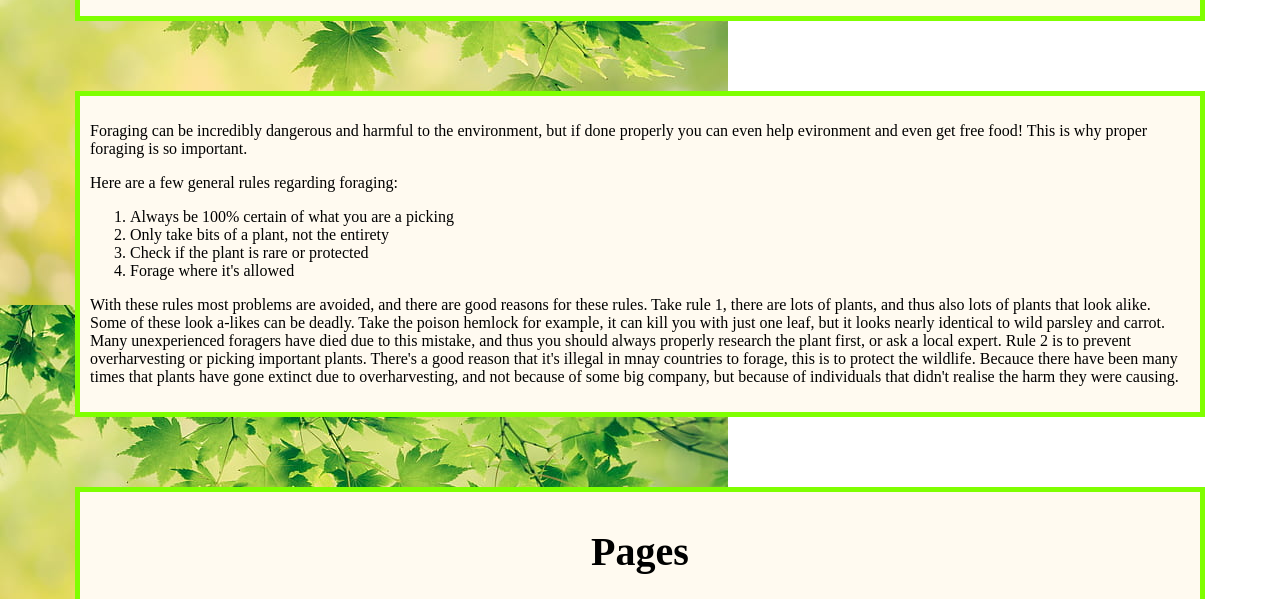
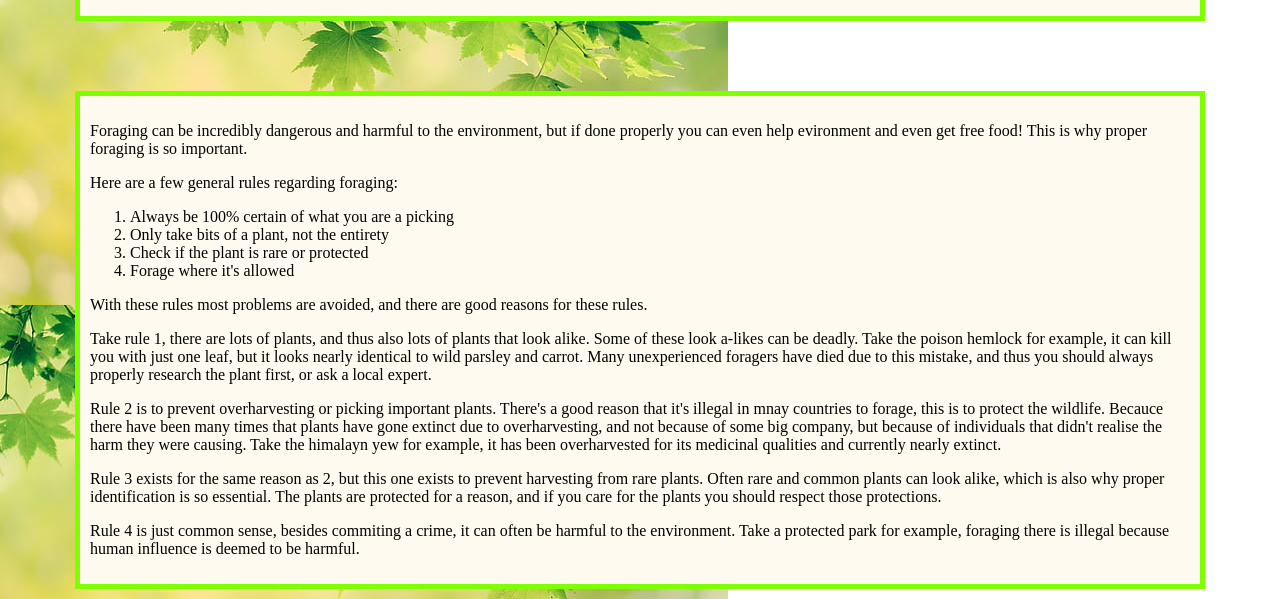
Before and after one commit to ro-the-programmer/plant.github.io, a plain HTML site: page pages/forguide.html in a window 1280 px wide. Shown: the part 180-779 px from the top of the page. Drawn offline with Linux system fonts and the light colour scheme; files that its build step writes are made by us from their sources; files whose address does not match are found by name.

Commit message:
add text

```diff
--- a/pages/forguide.html
+++ b/pages/forguide.html
@@ -24,16 +24,31 @@
         <li>Forage where it's allowed</li>
     </ol>
     With these rules most problems are avoided, and there are good reasons for these rules.
-Take rule 1, there are lots of plants, and thus also lots of plants that look alike.
+</p>
+<p>
+    Take rule 1, there are lots of plants, and thus also lots of plants that look alike.
 Some of these look a-likes can be deadly.
 Take the poison hemlock for example, it can kill you with just one leaf, but it looks nearly identical to wild parsley and carrot.
 Many unexperienced foragers have died due to this mistake, and thus you should always properly research the plant first, or ask a local expert.
+</p>
+<p>
 Rule 2 is to prevent overharvesting or picking important plants.
 There's a good reason that it's illegal in mnay countries to forage, this is to protect the wildlife.
 Becauce there have been many times that plants have gone extinct due to overharvesting,
 and not because of some big company, but because of individuals that didn't realise the harm they were causing.
+Take the himalayn yew for example, it has been overharvested for its medicinal qualities and currently nearly extinct.
+</p>
+<p>
+Rule 3 exists for the same reason as 2, but this one exists to prevent harvesting from rare plants.
+Often rare and common plants can look alike, which is also why proper identification is so essential.
+The plants are protected for a reason, and if you care for the plants you should respect those protections.
 
 </p>
+<P>
+    Rule 4 is just common sense, besides commiting a crime, it can often be harmful to the environment.
+    Take a protected park for example, foraging there is illegal because human influence is deemed to be harmful.
+
+</P>
 </div>
 <div>
     <h1>Pages</h1>
```
